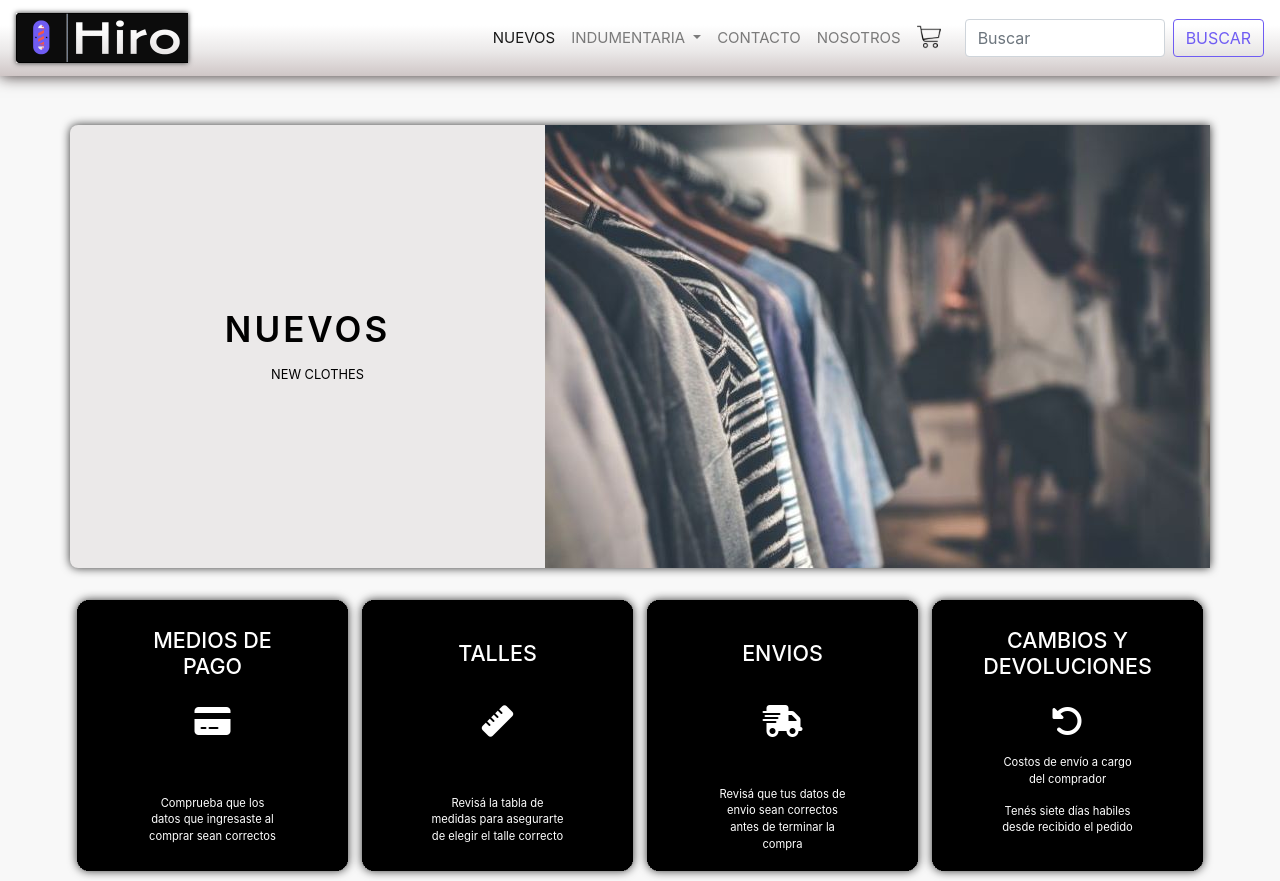
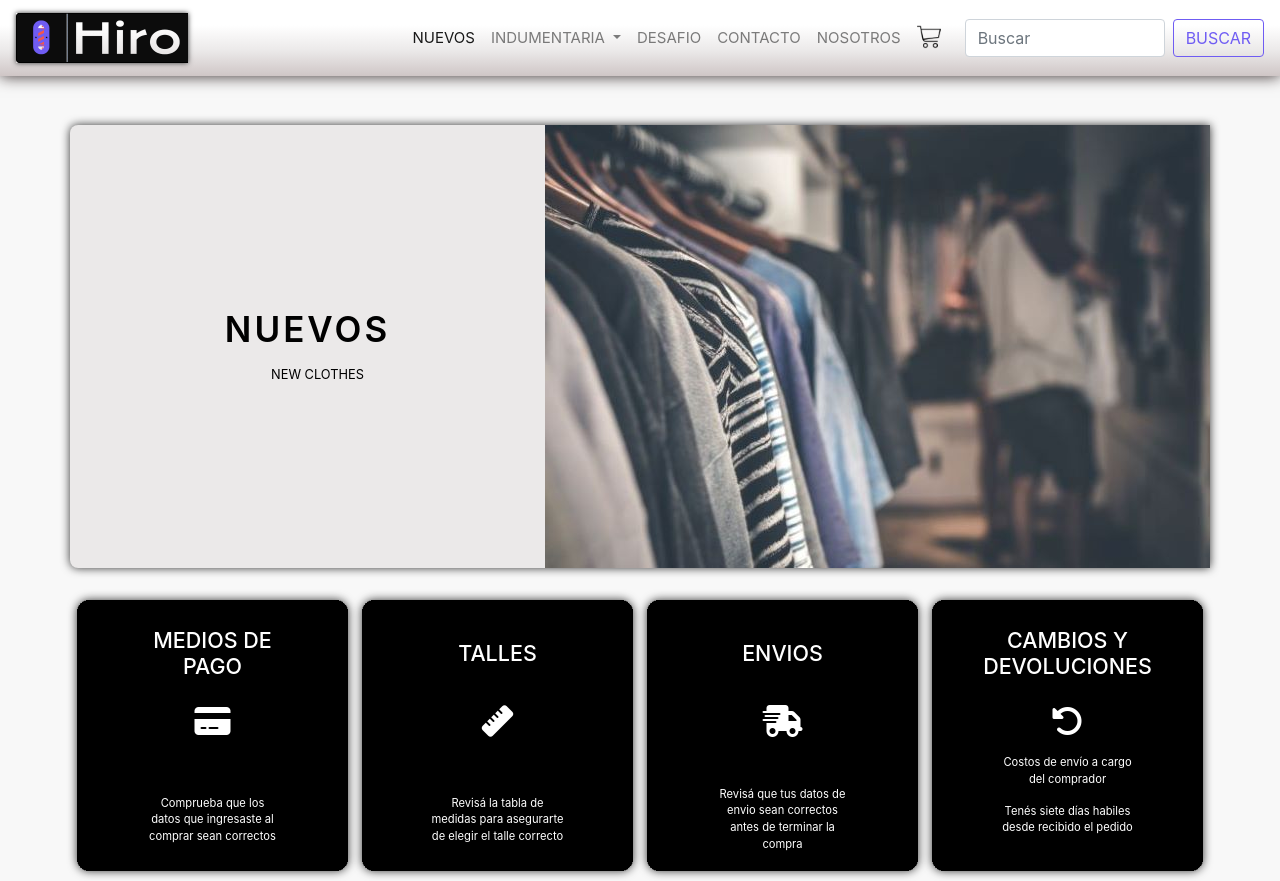
Before and after one commit to santisf/hiroRopa, a website: page index.html in a window 1280 px wide. Shown: the top 881 px of the page. Drawn offline with nearby package versions, Linux system fonts and the light colour scheme.

Commit message:
ultimo desafio

```diff
--- a/index.html
+++ b/index.html
@@ -39,6 +39,9 @@
                         <a class="dropdown-item" href="pages/accesorios.html">ACCESORIOS</a>
                       </div>
                     </li>
+                    <li class="nav-item">
+                      <a class="nav-link" href="pages/ajax.html">DESAFIO</a>
+                  </li>
                     <li class="nav-item">
                         <a class="nav-link" href="pages/contacto.html">CONTACTO</a>
                     </li>
```
